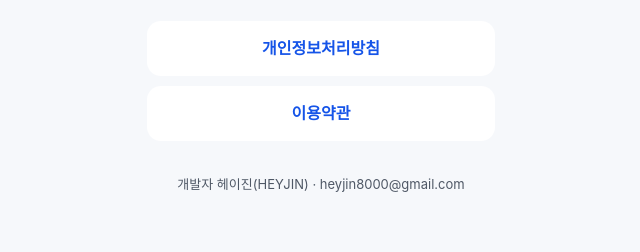
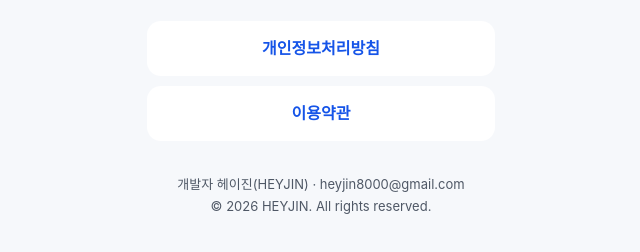
Before and after one commit to scv9701/neully, a plain HTML site: page index.html in a window 1280 px wide. Shown: the part 216-468 px from the top of the page, without its empty margins (319-959 px from the left). Drawn offline with Linux system fonts and the light colour scheme.

Commit message:
하단에 저작권 표기 추가
Co-Authored-By: Claude Opus 5.5 <noreply@anthropic.com>

```diff
--- a/index.html
+++ b/index.html
@@ -7,4 +7,4 @@ footer{margin-top:32px;font-size:13px;color:#4f5866}
 @media (prefers-color-scheme:dark){body{background:#0f1218;color:#e8ecf3}a{background:#171b23;color:#7ea6ff}p,footer{color:#9aa4b5}}</style></head>
 <body><img src="symbol.png" alt=""><h1>늘리 NEULLY</h1><p>같은 앱을 공간마다 따로 열어 계정과 데이터를 나눠 쓰세요.</p>
 <a href="privacy.html">개인정보처리방침</a><a href="terms.html">이용약관</a>
-<footer>개발자 헤이진(HEYJIN) · heyjin8000@gmail.com</footer></body></html>
+<footer>개발자 헤이진(HEYJIN) · heyjin8000@gmail.com<br>© 2026 HEYJIN. All rights reserved.</footer></body></html>
```
Also changed, not shown: privacy.html (+1 -0 lines), terms.html (+1 -0 lines).
